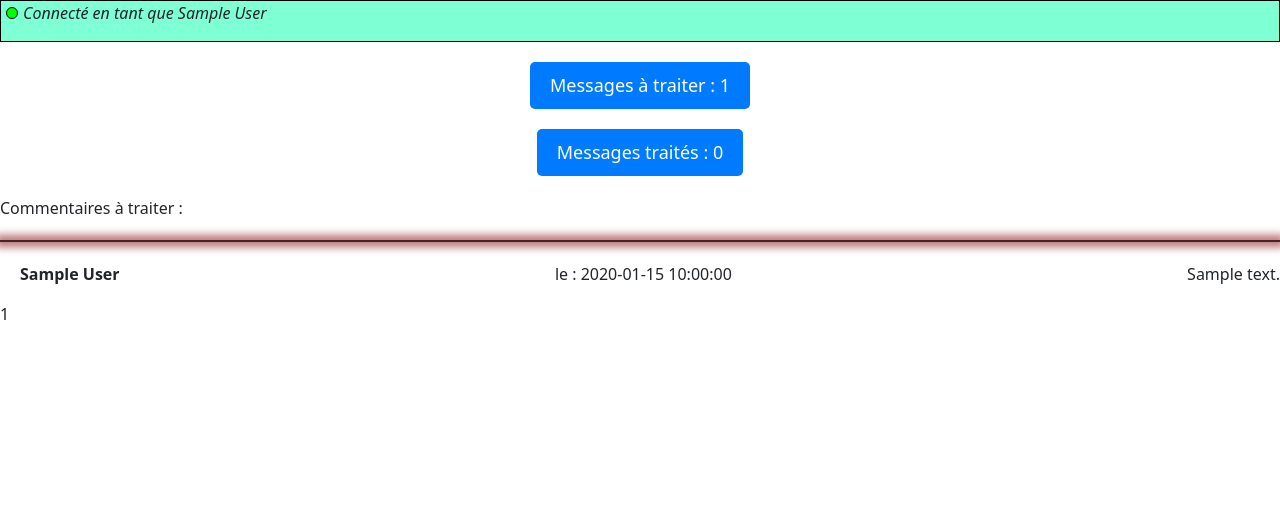
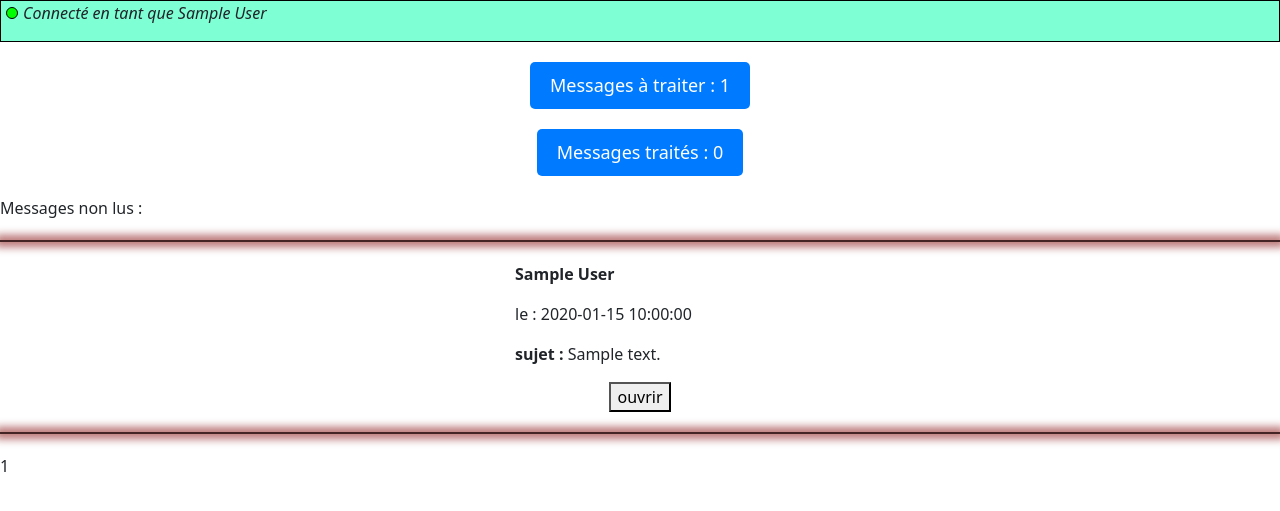
Before and after one commit to Pierre-Cinart/ecf-garage-vueJs3, a PHP site: page /garage-v-parrot-vue/admin/adminMessages.php?wait=1 in a window 1280 px wide. Shown: the part 76-587 px from the top of the page. Run offline with PHP 8.4, Linux system fonts and the light colour scheme; the visitor is signed in with stand-in values (Sample User, id 1); tables that the repository leaves empty or names only in its code hold one stand-in row (values such as "Sample post"); data that the repository does not hold is empty; some web fonts are replaced.

Commit message:
mise à jou de la gestion messages et véhicules ajout de bouton et redirection vers des pages commentées ---------- coder ces commentaires

```diff
--- a/admin/Css/style.css
+++ b/admin/Css/style.css
@@ -147,7 +147,7 @@ header {
   }
   /* bouton valider et supprimé dans la gestion commentaires et messages */
 
-  .comment-box .comment-ico{
+  .comment-ico {
     display: flex;
 
   }
@@ -162,6 +162,18 @@ header {
     background-color: red;
     color: white;
   }
+  /* messages */
+  .msg{
+    max-width: 250px;
+    margin: auto;
+  }
+  button.btn-sub{
+    margin: auto;
+  }
+  button.btn-sub a{
+    text-decoration: none;
+    color: black;
+  }
   /* véhicules */
   .gallery {
     padding: 15px;
@@ -172,6 +184,7 @@ header {
   }
 
   .card {
+    position: relative;
     display: grid;
     grid-template-columns: repeat(auto-fit, minmax(200px, 1fr));
     gap: 20px;
@@ -213,6 +226,12 @@ header {
     border-radius: 4px;
     text-decoration: none;
   }
+  .card-ico{
+    display: flex;
+    position: absolute;
+
+    right: 2%;
+  }
   @media (min-width: 1000px) {
     #logoutItem {
         display: block !important;
--- a/admin/adminMessages.php
+++ b/admin/adminMessages.php
@@ -76,13 +76,13 @@ $messagesTotal = $messagesOk + $messagesWait;
 
             if ($ok == 1) {
                 $_SESSION['messages'] = "ok";
-                echo "Commentaires validés : ";
+                echo "messages traités : ";
                 echo '<div class="sep"></div>';
                 include_once('./phpFunctions/showMessages.php');
                 // Afficher ici les commentaires validés
             } elseif ($wait == 1) {
                 $_SESSION['messages'] = "wait";
-                echo "Commentaires à traiter : ";
+                echo "Messages non lus : ";
                 echo '<div class="sep"></div>';
                 include_once('./phpFunctions/showMessages.php');
                 // Afficher ici les commentaires à traiter
--- /dev/null
+++ b/admin/deleteCar.php
@@ -0,0 +1,4 @@
+verifier droit et token
+afficher pop up de confirmation
+supprimer le véhicule de la table
+revoier sur adminCars.php
--- /dev/null
+++ b/admin/modifCar.php
@@ -0,0 +1,4 @@
+verifier les droits et le token
+afficher un formulaire de modification
+creer une fonction verfificatiopn de fichier pour l upload dimage
+penser à reconvertir les images dans un format léger et unique
--- a/admin/phpFunctions/showComments.php
+++ b/admin/phpFunctions/showComments.php
@@ -51,11 +51,7 @@ while ($row = $result->fetch_assoc()) {
     <title>Gestion des commentaires</title>
 </head>
 <body>
-    <?php include_once("./phpComponents/header.php"); ?>
-    <div class="connect-info">
-        <div class="btn-connect"></div>
-        <p>Connecté en tant que <?php echo $_SESSION["user"]; ?></p>
-    </div>
+
 
     <div class="comments">
     <?php foreach ($commentBoxes as $comment) : ?>
--- a/admin/phpFunctions/showMessages.php
+++ b/admin/phpFunctions/showMessages.php
@@ -29,15 +29,15 @@ $result = mysqli_query($bdd, $query);
 
 // Affiche les commentaires
 while ($row = $result->fetch_assoc()) {
-    // Affiche chaque commentaire dans votre HTML
-    echo '<div class="comment-box">';
-    echo '<p class="comment-name">' . $row['firstname'] .' '. $row['lastname'] . '</p>';
-    echo '<p class="comment-date"> le : ' . $row['message_date'] . '</p>';
-    echo '<div class="comment-box">';
-    echo '<p class="comment-text">' . $row['message_text'] . '</p>';
+    // Affiche chaque message
+        echo '<div class="msg">';
+            echo '<p class="comment-name">' . $row['firstname'] .' '. $row['lastname'] . '</p>';
+            echo '<p class="comment-date"> le : ' . $row['message_date'] . '</p>';
+            echo '<p class="comment-text"> <strong>sujet :</strong> ' . $row['message_subject'] . '</p>';
+            echo '<button class = "btn-sub "><a href="openMessage.php"> ouvrir </a></button>';
+        echo '</div>';
+        echo '<div class="sep"></div>';
 
-    echo '</div>';
-    echo '</div>';
 }
 
 // Liens de pagination (page précédente et page suivante)
```
Also changed, not shown: admin/adminCars.php (+11 -0 lines), admin/openMessage.php (added, +9 -0 lines), admin/phpFunctions/modifCar.php (deleted).
